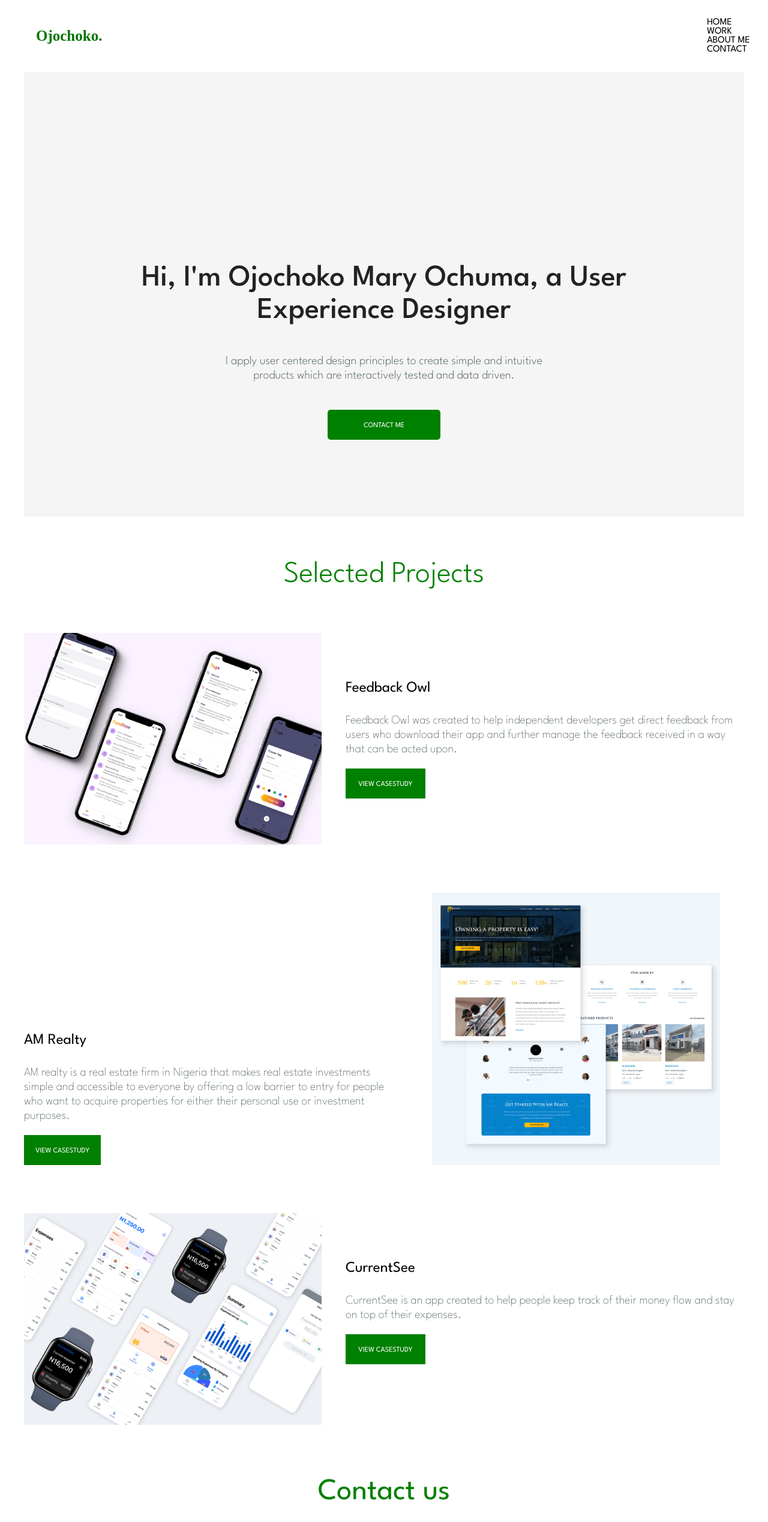
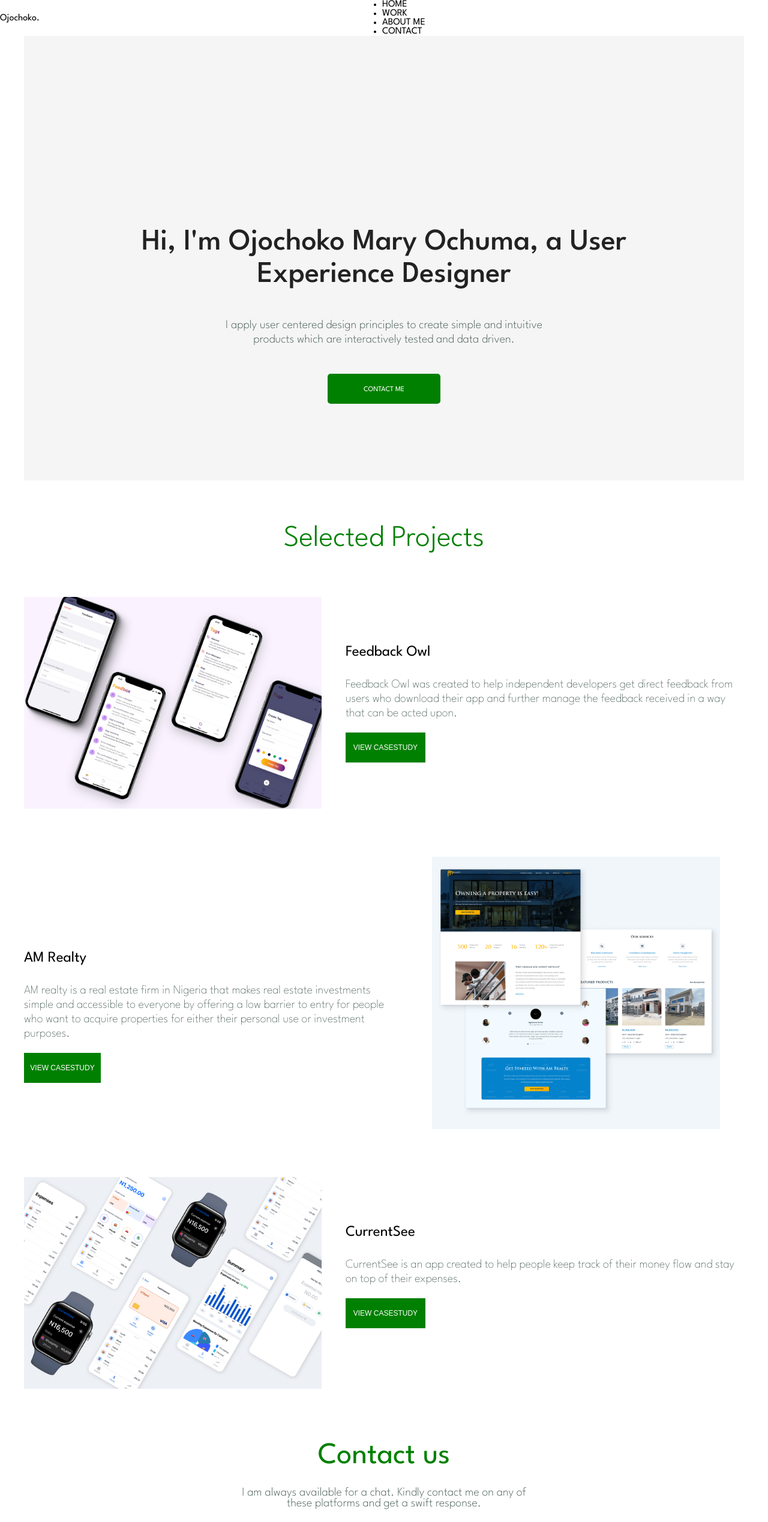
Before and after one commit to Ojotule-Benjamin/Portfolio-website, a React (Create React App) app: page / in a window 1280 px wide. Shown: the top 2537 px of the page at 60% size. Built offline with nearby package versions, Linux system fonts and the light colour scheme.

Commit message:
fixed some components

```diff
--- a/src/component/navbar/Navbar.jsx
+++ b/src/component/navbar/Navbar.jsx
@@ -3,16 +3,30 @@ import "./navbar.css";
 
 export const Navbar = () => {
   return (
-    <div className="navbarContainer">
-      <h4 className="navbarTitle">Ojochoko.</h4>
-      <nav>
-        <ul className="navbarList">
+    <div className="Navbar">
+      <span className="Nav-logo">Ojochoko.</span>
+      <div className="Nav-items">
+        <ul>
           <li>HOME</li>
           <li>WORK</li>
           <li>ABOUT ME</li>
           <li>CONTACT</li>
         </ul>
-      </nav>
+      </div>
+      <div className="nav-toggle">
+        <div className="bar"></div>
+      </div>
     </div>
+    // <div className="navbarContainer">
+    //   <h4 className="navbarTitle">Ojochoko.</h4>
+    //   <nav className="nav-items">
+    //     <ul className="navbarList">
+    //       <li>HOME</li>
+    //       <li>WORK</li>
+    //       <li>ABOUT ME</li>
+    //       <li>CONTACT</li>
+    //     </ul>
+    //   </nav>
+    // </div>
   );
 };
--- a/src/component/navbar/navbar.css
+++ b/src/component/navbar/navbar.css
@@ -1,4 +1,13 @@
-.navbarContainer {
+.Navbar {
+  height: 60px;
+  display: flex;
+  align-items: center;
+  justify-content: space-between;
+
+  background: white;
+}
+
+/* .navbarContainer {
   display: flex;
   align-items: center;
   justify-content: space-between;
@@ -10,40 +19,50 @@
 .navbarTitle {
   font-family: "Spartan";
   font-size: 25px;
+  margin: 15px;
   font-style: bold;
   font-weight: 800;
   color: #007500;
-  margin-left: 30px;
 }
 .navbarTitle:hover {
   color: #00a300;
 }
-.navbarList {
+.nav-items{
+  height: 60px;
+  display: flex;
+  justify-content: space-between;
+} */
+/* .navbarList {
   list-style: none;
   text-decoration: none;
+  position: relative;
+  font-size: 14px;
+  color: #808080;
+  text-align: center;
+  opacity: 0.9;
 }
 /* Style the links inside the navigation bar */
 .navbarList a {
-  color: #808080;
-  text-align: center;
   padding: 14px 16px;
   text-decoration: none;
-  font-size: 14px;
-  position: relative;
+
   opacity: 0.9;
 }
-/* Change the color of links on hover */
-.navbarList a:hover {
-  /* background-color: #ddd; */
+
+.navbarList li:hover {
   color: black;
-  transition: 0.3s ease-in;
   opacity: 1;
 }
-
+.navbarList::before {
+  content: "";
+  position: absolute;
+  left: 0;
+  bottom: 0;
+  width: 100%;
+  height: 2px;
+  transition: all 0.45s;
+}
+*/
 /* #### Mobile Phones Portrait or Landscape #### */
 @media screen and (max-device-width: 640px) {
 }
-
-/* #### Tablets Portrait or Landscape #### */
-@media screen and (min-device-width: 768px) and (max-device-width: 1024px) {
-}
--- a/src/component/projectsection/Projectsection.jsx
+++ b/src/component/projectsection/Projectsection.jsx
@@ -14,9 +14,9 @@ const Projectsection = () => {
             feedback from users who download their app and further manage the
             feedback received in a way that can be acted upon.
           </p>
-          <button>
-            <a href="#work">VIEW CASESTUDY</a>
-          </button>
+          <a href="https://facebook.com/" target={"_blank}"}>
+            <button>VIEW CASESTUDY</button>
+          </a>
         </div>
       </div>
 
@@ -30,9 +30,9 @@ const Projectsection = () => {
             barrier to entry for people who want to acquire properties for
             either their personal use or investment purposes.
           </p>
-          <button>
-            <a href="#work">VIEW CASESTUDY</a>
-          </button>
+          <a href="https://facebook.com/" target={"_blank}"}>
+            <button>VIEW CASESTUDY</button>
+          </a>
         </div>
       </div>
 
@@ -44,9 +44,9 @@ const Projectsection = () => {
             CurrentSee is an app created to help people keep track of their
             money flow and stay on top of their expenses.
           </p>
-          <button>
-            <a href="#work">VIEW CASESTUDY</a>
-          </button>
+          <a href="https://facebook.com/" target={"_blank}"}>
+            <button>VIEW CASESTUDY</button>
+          </a>
         </div>
       </div>
     </div>
--- a/src/component/projectsection/projectsection.css
+++ b/src/component/projectsection/projectsection.css
@@ -46,18 +46,18 @@
   flex-direction: row-reverse;
   margin: 0;
   align-items: center;
-
   display: flex;
-  align-items: flex-end;
-  justify-content: flex-end;
+  align-items: center;
+  justify-content: center;
   margin-bottom: 80px;
   padding-left: 40px;
 }
 @media screen and (max-width: 600px) {
   #projectItem2 {
     flex-direction: column;
-
     align-items: center;
+    width: auto;
+    margin: 0 5% 0 5%;
   }
 }
 @media screen and (max-width: 600px) {
@@ -105,6 +105,7 @@
   background-color: green;
   border: 1px none;
   color: white;
+  cursor: pointer;
 }
 @media screen and (max-width: 600px) {
   .projectsInnerContainer button {
```
